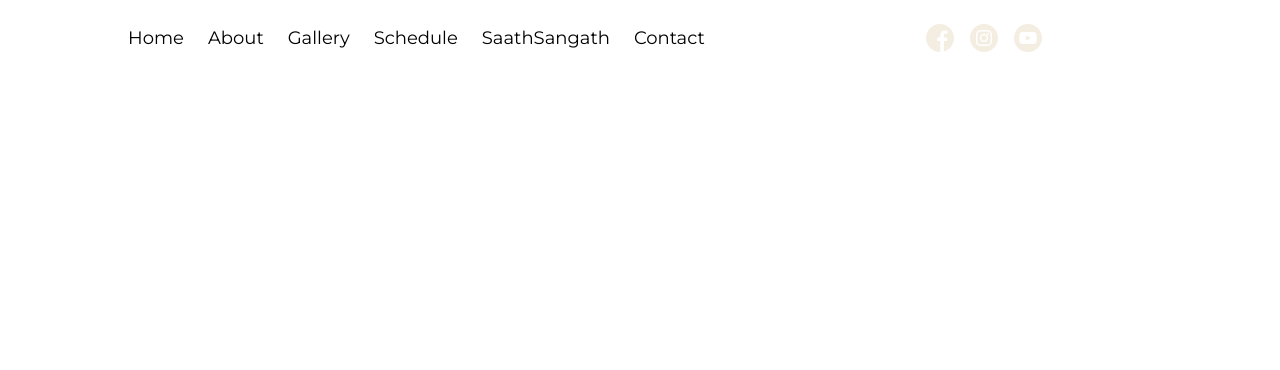
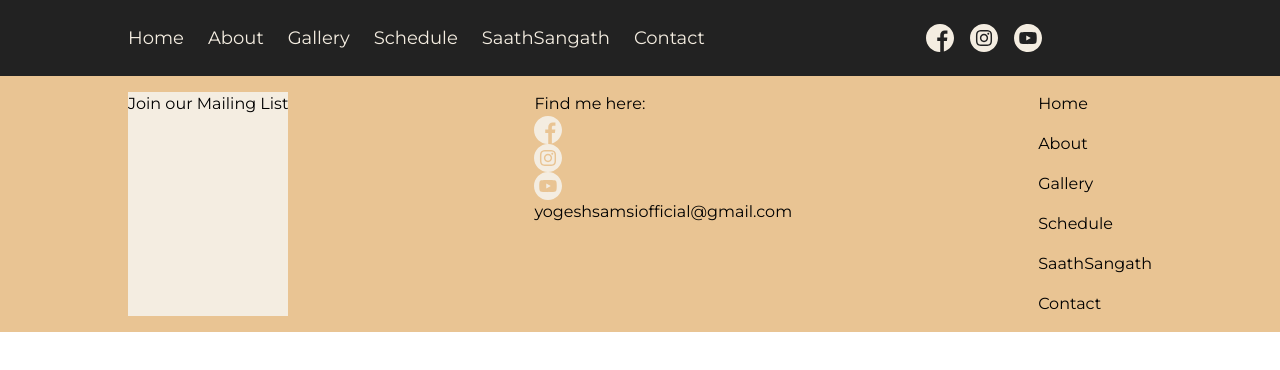
Before and after one commit to NeeshSamsi/yogeshsamsi-old, a Next.js app: page / in a window 1280 px wide. Shown: the top 370 px of the page. Built offline with nearby package versions, Linux system fonts and the light colour scheme; a web font is replaced by a local one; what tailwind-hamburgers would draw is missing.

Commit message:
fix: jit dynamic style issues, workaround

```diff
--- a/components/Footer/index.js
+++ b/components/Footer/index.js
@@ -1,8 +1,78 @@
+// NEXT
+import Link from "next/link";
+import Image from "next/image";
+
+// Images / Icons
+import Facebook from "../../assets/socials/facebook.svg";
+import Instagram from "../../assets/socials/instagram.svg";
+import YouTube from "../../assets/socials/youtube.svg";
+
 const Footer = () => {
   return (
-    <footer className="w-full bg-cream">
+    <footer className="w-full bg-cream flex justify-between flex-wrap py-4 px-col-all">
+      <div className="bg-light">
+        <h4>Join our Mailing List</h4>
+        {/* Material UI Name Input */}
+        {/* Material UI Email Input */}
+        {/* Material UI Submit Button */}
+      </div>
+
       <div>
-        <p></p>
+        <h4>Find me here:</h4>
+        <div>
+          <a href="https://fb.me/PanditYogeshSamsi">
+            <div className="w-8 h-8 md:w-6 md:h-6 lg:w-7 lg:h-7">
+              <Image
+                src={Facebook}
+                alt="Yogesh Samsi Facebook Page (Facebook Logo)"
+                target="_blank"
+                className="image"
+              />
+            </div>
+          </a>
+          <a href="https://instagram.com/yogesh.samsi">
+            <div className="w-8 h-8 md:w-6 md:h-6 lg:w-7 lg:h-7">
+              <Image
+                src={Instagram}
+                alt="Yogesh Samsi Instgram Account (Instagram Logo)"
+                target="_blank"
+                className="image"
+              />
+            </div>
+          </a>
+          <a href="https://youtube.com/YogeshSamsiOfficial">
+            <div className="w-8 h-8 md:w-6 md:h-6 lg:w-7 lg:h-7">
+              <Image
+                src={YouTube}
+                alt="Yogesh Samsi YouTube Channel (YouTube Logo)"
+                target="_blank"
+                className="image"
+              />
+            </div>
+          </a>
+        </div>
+        <a href="mailto:yogeshsamsiofficial@gmail.com">yogeshsamsiofficial@gmail.com</a>
+      </div>
+
+      <div className="flex flex-col space-y-4">
+        <Link href="/">
+          <a className="block">Home</a>
+        </Link>
+        <Link href="/">
+          <a className="block">About</a>
+        </Link>
+        <Link href="/">
+          <a className="block">Gallery</a>
+        </Link>
+        <Link href="/">
+          <a className="block">Schedule</a>
+        </Link>
+        <Link href="/">
+          <a className="block">SaathSangath</a>
+        </Link>
+        <Link href="/">
+          <a className="block">Contact</a>
+        </Link>
       </div>
     </footer>
   );
--- a/components/NavBar/index.js
+++ b/components/NavBar/index.js
@@ -21,7 +21,7 @@ const NavBar = ({ theme }) => {
 
   return (
     <nav
-      className={`sticky top-0 left-0 bg-${background} w-full py-4 px-[10%] md:py-6 text-${foreground}  lg:text-lg 2xl:text-xl`}
+      className={`sticky top-0 left-0 bg-${background} w-full py-4 px-col-all md:py-6 text-${foreground}  lg:text-lg 2xl:text-xl`}
     >
       {/* inner nav container */}
       <div className="mx-auto flex justify-between items-center">
--- a/tailwind.config.js
+++ b/tailwind.config.js
@@ -1,5 +1,5 @@
 module.exports = {
-  mode: "jit",
+  // mode: "jit",
   purge: ["./pages/**/*.{js,ts,jsx,tsx}", "./components/**/*.{js,ts,jsx,tsx}"],
   darkMode: false, // or 'media' or 'class'
   theme: {
@@ -24,6 +24,10 @@ module.exports = {
         "dark-30": "rgba(34, 34, 34, 0.3)",
         "dark-50": "rgba(34, 34, 34, 0.5)",
       },
+      spacing: {
+        "col-all": "10%",
+        "col-main": "20%",
+      },
     },
   },
   variants: {
```
